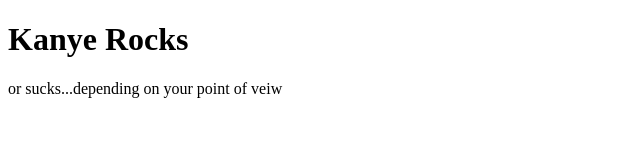
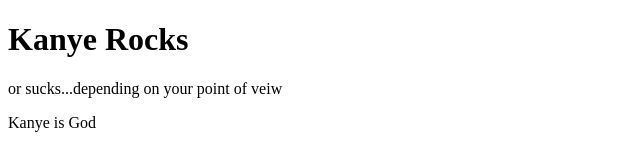
Before and after one commit to zackeidman/kanye, a plain HTML site: page index.html in a window 1280 px wide. Shown: the full height of the page, 0-640 px from the left. Drawn offline with Linux system fonts and the light colour scheme.

```diff
--- a/index.html
+++ b/index.html
@@ -6,5 +6,6 @@
 <body>
 	<h1>Kanye Rocks</h1>
 		<p>or sucks...depending on your point of veiw</p>
+		<p>Kanye is God</p>
 </body>
 </html>
```
